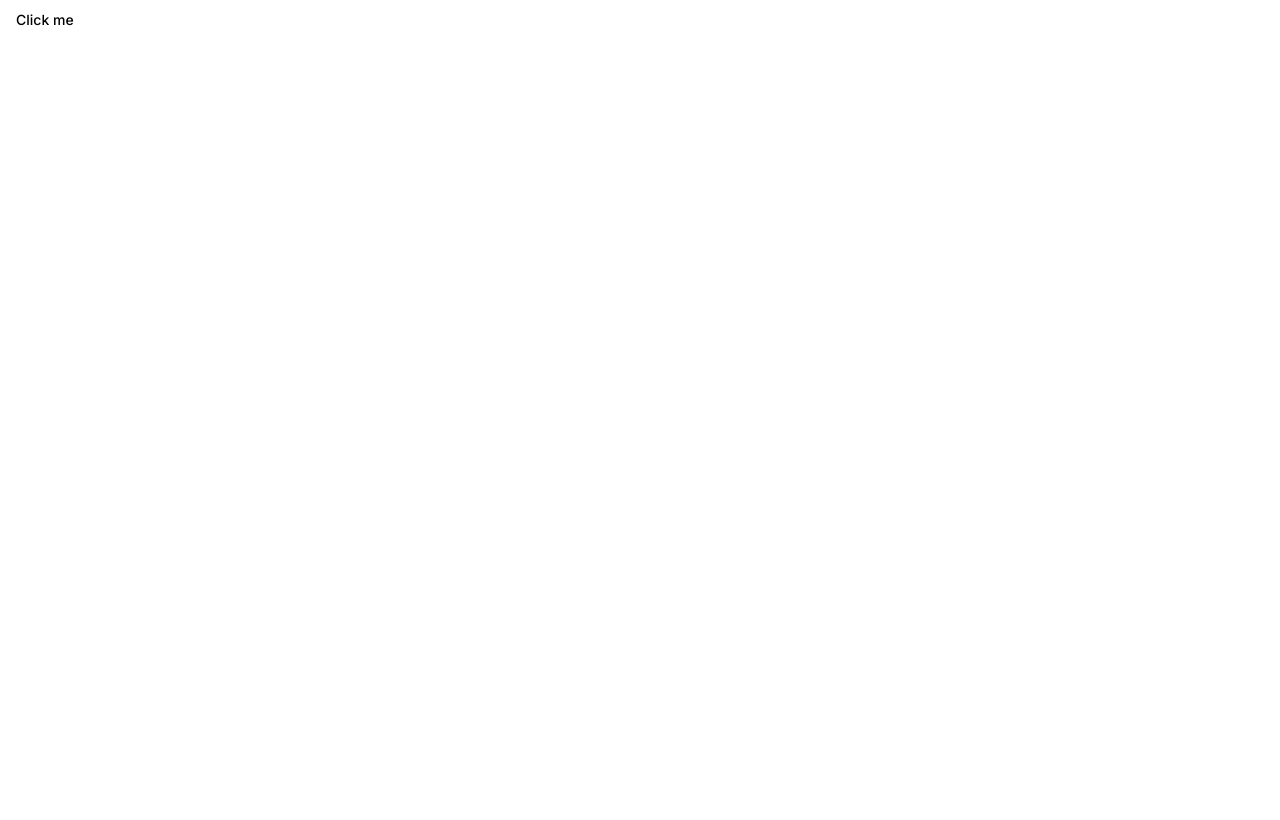
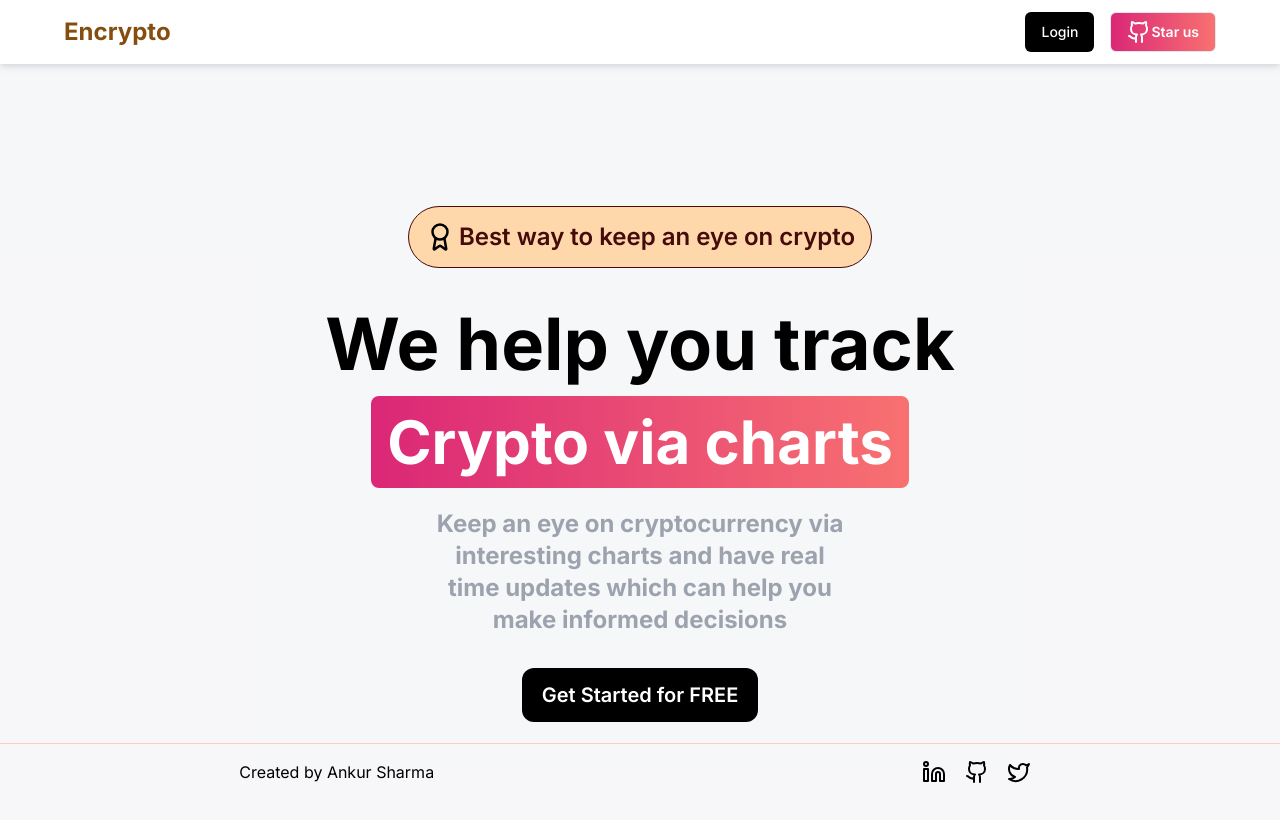
Before and after one commit to Ankur1493/encrypto, a Next.js app: page / in a window 1280 px wide. Shown: the top 820 px of the page. Built offline with nearby package versions, Linux system fonts and the light colour scheme.

Commit message:
created marketing page

```diff
--- /dev/null
+++ b/app/(marketing)/page.tsx
@@ -0,0 +1,36 @@
+import Link from "next/link"
+import { Award } from "lucide-react"
+
+
+export default function() {
+
+  return (
+    <div className="w-screen h-full flex flex-col justify-center items-center">
+      <div className="flex items-center justify-center p-3 px-4 bg-orange-200 border-red-950 border rounded-[50px] text-[24px] font-semibold mb-10">
+        <div className="pr-1" ><Award size={30} /></div>
+        <h1 className="text-red-950">
+          Best way to keep an eye on crypto
+        </h1>
+      </div>
+      <div className="flex flex-col justify-center items-center">
+        <h1 className="text-7xl font-bold">
+          We help you track
+        </h1>
+        <div className="mt-4 w-fit text-6xl rounded-lg bg-gradient-to-r from-pink-600 to-red-400 text-white font-bold text-center p-4">
+          Crypto via charts
+        </div>
+      </div>
+      <div className="flex flex-col justify-center items-center text-gray-400 w-2/3">
+        <p className="text-2xl font-bold mt-5 text-center w-[50%]">
+          Keep an eye on cryptocurrency via interesting charts and have real time updates which can help you make informed decisions
+        </p>
+      </div>
+      <Link
+        href={"/"}
+        className="mt-8 p-3 px-5 border-white bg-black text-white text-[20px] font-semibold rounded-xl"
+      >
+        Get Started for FREE
+      </Link>
+    </div>
+  )
+}
--- a/app/layout.tsx
+++ b/app/layout.tsx
@@ -2,23 +2,33 @@ import "@/styles/globals.css"
 import { Inter as FontSans } from "next/font/google"
 
 import { cn } from "@/lib/utils"
+import Navbar from "@/components/Navbar";
+import Footer from "@/components/Footer";
 
 const fontSans = FontSans({
   subsets: ["latin"],
   variable: "--font-sans",
 })
 
-export default function RootLayout({ children }: RootLayoutProps) {
+export default function RootLayout({
+  children,
+}: {
+  children: React.ReactNode;
+}) {
   return (
     <html lang="en" suppressHydrationWarning>
       <head />
       <body
         className={cn(
-          "min-h-screen bg-background font-sans antialiased",
+          "overflow-y-hidden h-screen bg-background font-sans antialiased",
           fontSans.variable
         )}
       >
-        {children}
+        <Navbar />
+        <div className="h-screen bg-gray-100 bg-opacity-70">
+          {children}
+        </div>
+        <Footer />
       </body>
     </html>
   )
--- a/app/page.tsx
+++ /dev/null
@@ -1,9 +0,0 @@
-import { Button } from "@/components/ui/button"
-
-export default function Home() {
-  return (
-    <div>
-      <Button>Click me</Button>
-    </div>
-  )
-}
--- /dev/null
+++ b/components/Footer.tsx
@@ -0,0 +1,16 @@
+import { Github, Linkedin, Twitter } from "lucide-react";
+
+export default function Footer() {
+  return (
+    <div className="flex justify-around w-screen py-4  fixed bottom-0 border-t-red-200 border-t">
+      <div>
+        Created by <a href="https://github.com/ankur1493">Ankur Sharma</a>
+      </div>
+      <div className="flex w-[10%] justify-around">
+        <a href="https://linkedin.com/in/ankursharma14" target="_blank"><Linkedin color="black" /></a>
+        <a href="https://github.com/ankur1493" target="_blank"><Github color="black" /></a>
+        <a href="https://twitter.com/ankursharma1493" target="_blank"><Twitter color="black" /></a>
+      </div>
+    </div>
+  )
+}
--- /dev/null
+++ b/components/Navbar.tsx
@@ -0,0 +1,21 @@
+import Link from "next/link"
+import { Button } from "./ui/button"
+import { Github } from "lucide-react"
+
+export default function Navbar() {
+  return (
+    <div className="h-16 px-16 flex justify-between items-center shadow-md shadow-gray-400">
+      <div className="text-2xl font-bold text-yellow-800">
+        Encrypto
+      </div>
+      <div className="flex">
+        <Link href={"/"}>
+          <Button className="bg-black text-white mr-4">Login</Button>
+        </Link>
+        <Link href={"https://github.com/ankur1493/encrypto"} target="_blank">
+          <Button className="flex border font-semibold bg-gradient-to-r from-pink-600 to-red-400 text-white"> <Github /> Star us</Button>
+        </Link>
+      </div>
+    </div>
+  )
+}
--- /dev/null
+++ b/components/ui/card.tsx
@@ -0,0 +1,79 @@
+import * as React from "react"
+
+import { cn } from "@/lib/utils"
+
+const Card = React.forwardRef<
+  HTMLDivElement,
+  React.HTMLAttributes<HTMLDivElement>
+>(({ className, ...props }, ref) => (
+  <div
+    ref={ref}
+    className={cn(
+      "rounded-lg border bg-card text-card-foreground shadow-sm",
+      className
+    )}
+    {...props}
+  />
+))
+Card.displayName = "Card"
+
+const CardHeader = React.forwardRef<
+  HTMLDivElement,
+  React.HTMLAttributes<HTMLDivElement>
+>(({ className, ...props }, ref) => (
+  <div
+    ref={ref}
+    className={cn("flex flex-col space-y-1.5 p-6", className)}
+    {...props}
+  />
+))
+CardHeader.displayName = "CardHeader"
+
+const CardTitle = React.forwardRef<
+  HTMLParagraphElement,
+  React.HTMLAttributes<HTMLHeadingElement>
+>(({ className, ...props }, ref) => (
+  <h3
+    ref={ref}
+    className={cn(
+      "text-2xl font-semibold leading-none tracking-tight",
+      className
+    )}
+    {...props}
+  />
+))
+CardTitle.displayName = "CardTitle"
+
+const CardDescription = React.forwardRef<
+  HTMLParagraphElement,
+  React.HTMLAttributes<HTMLParagraphElement>
+>(({ className, ...props }, ref) => (
+  <p
+    ref={ref}
+    className={cn("text-sm text-muted-foreground", className)}
+    {...props}
+  />
+))
+CardDescription.displayName = "CardDescription"
+
+const CardContent = React.forwardRef<
+  HTMLDivElement,
+  React.HTMLAttributes<HTMLDivElement>
+>(({ className, ...props }, ref) => (
+  <div ref={ref} className={cn("p-6 pt-0", className)} {...props} />
+))
+CardContent.displayName = "CardContent"
+
+const CardFooter = React.forwardRef<
+  HTMLDivElement,
+  React.HTMLAttributes<HTMLDivElement>
+>(({ className, ...props }, ref) => (
+  <div
+    ref={ref}
+    className={cn("flex items-center p-6 pt-0", className)}
+    {...props}
+  />
+))
+CardFooter.displayName = "CardFooter"
+
+export { Card, CardHeader, CardFooter, CardTitle, CardDescription, CardContent }
--- /dev/null
+++ b/components/ui/input.tsx
@@ -0,0 +1,25 @@
+import * as React from "react"
+
+import { cn } from "@/lib/utils"
+
+export interface InputProps
+  extends React.InputHTMLAttributes<HTMLInputElement> {}
+
+const Input = React.forwardRef<HTMLInputElement, InputProps>(
+  ({ className, type, ...props }, ref) => {
+    return (
+      <input
+        type={type}
+        className={cn(
+          "flex h-10 w-full rounded-md border border-input bg-background px-3 py-2 text-sm ring-offset-background file:border-0 file:bg-transparent file:text-sm file:font-medium placeholder:text-muted-foreground focus-visible:outline-none focus-visible:ring-2 focus-visible:ring-ring focus-visible:ring-offset-2 disabled:cursor-not-allowed disabled:opacity-50",
+          className
+        )}
+        ref={ref}
+        {...props}
+      />
+    )
+  }
+)
+Input.displayName = "Input"
+
+export { Input }
```
